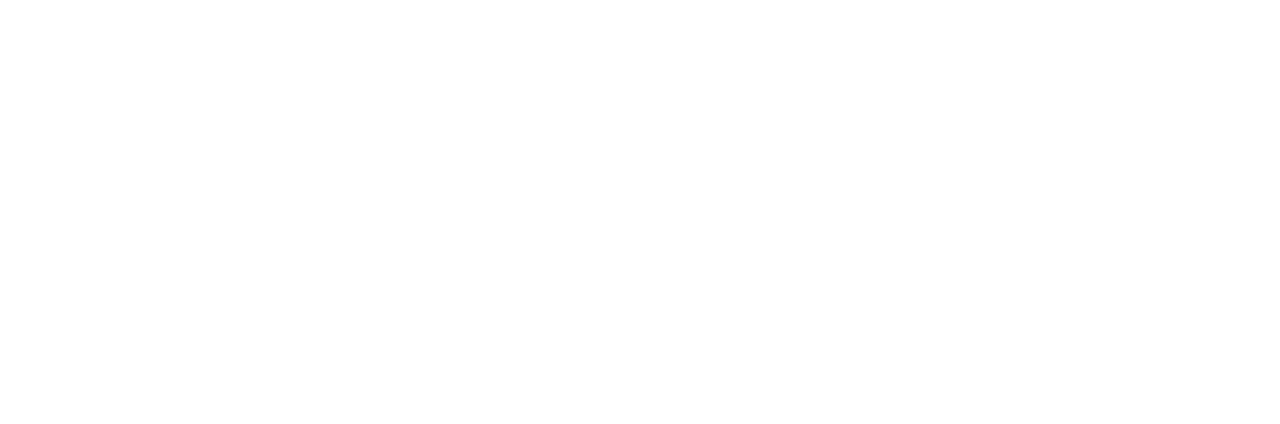
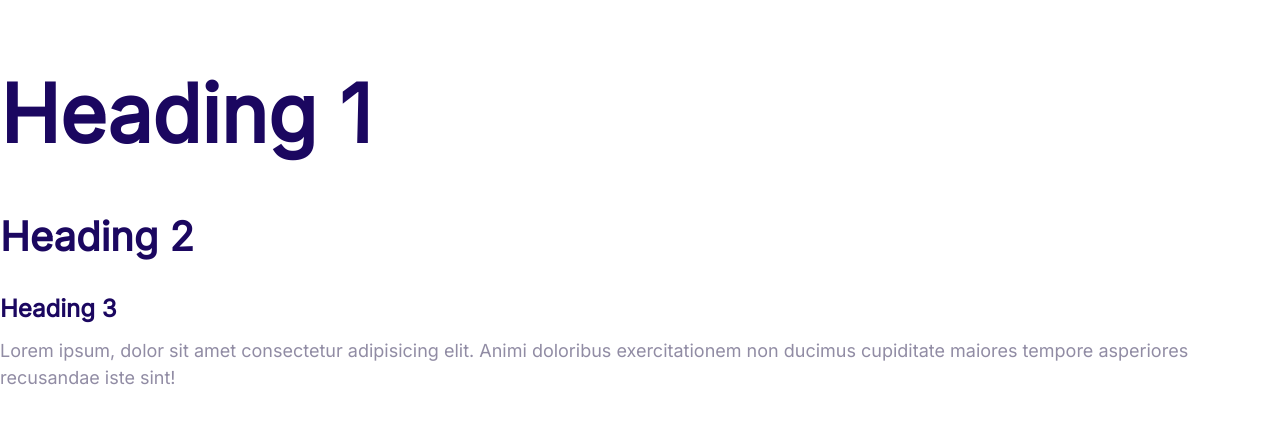
Before and after one commit to gosamab/moshify, a plain HTML site: page index.html in a window 1280 px wide. Drawn offline with Linux system fonts and the light colour scheme.

Commit message:
Define styles for the fonts.

```diff
--- a/css/styles.css
+++ b/css/styles.css
@@ -5,3 +5,55 @@
 	--headings-color: #1b0760;
 	--body-color: #918ca4;
 }
+
+html {
+	font-size: 62.5%;
+}
+
+body {
+	font-family: Inter, Arial, Helvetica, sans-serif;
+	font-size: 2.4rem;
+	line-height: 1.5;
+	color: var(--body-color);
+}
+
+h1,
+h2,
+h3 {
+	color: var(--headings-color);
+	margin-bottom: 1rem;
+}
+
+h1 {
+	font-size: 7rem;
+}
+
+h2 {
+	font-size: 4rem;
+}
+
+h3 {
+	font-size: 3rem;
+}
+
+p {
+	margin-top: 0;
+}
+
+@media screen and (min-width: 1024px) {
+	body {
+		font-size: 1.8rem;
+	}
+
+	h1 {
+		font-size: 8rem;
+	}
+
+	h2 {
+		font-size: 4rem;
+	}
+
+	h3 {
+		font-size: 2.4rem;
+	}
+}
--- a/index.html
+++ b/index.html
@@ -5,12 +5,19 @@
     <meta charset="UTF-8">
     <meta name="viewport" content="width=device-width, initial-scale=1.0">
     <title>Document</title>
+    <link rel="preconnect" href="https://fonts.googleapis.com">
+    <link rel="preconnect" href="https://fonts.gstatic.com" crossorigin>
+    <link rel="stylesheet" href="https://fonts.googleapis.com/css2?family=Inter:wght@400,700&display=swap">
     <link rel="stylesheet" href="css/normalize.css">
     <link rel="stylesheet" href="css/styles.css">
 </head>
 
 <body>
-
+    <h1>Heading 1</h1>
+    <h2>Heading 2</h2>
+    <h3>Heading 3</h3>
+    <p>Lorem ipsum, dolor sit amet consectetur adipisicing elit. Animi doloribus exercitationem non ducimus cupiditate
+        maiores tempore asperiores recusandae iste sint!</p>
 </body>
 
 </html>
```
